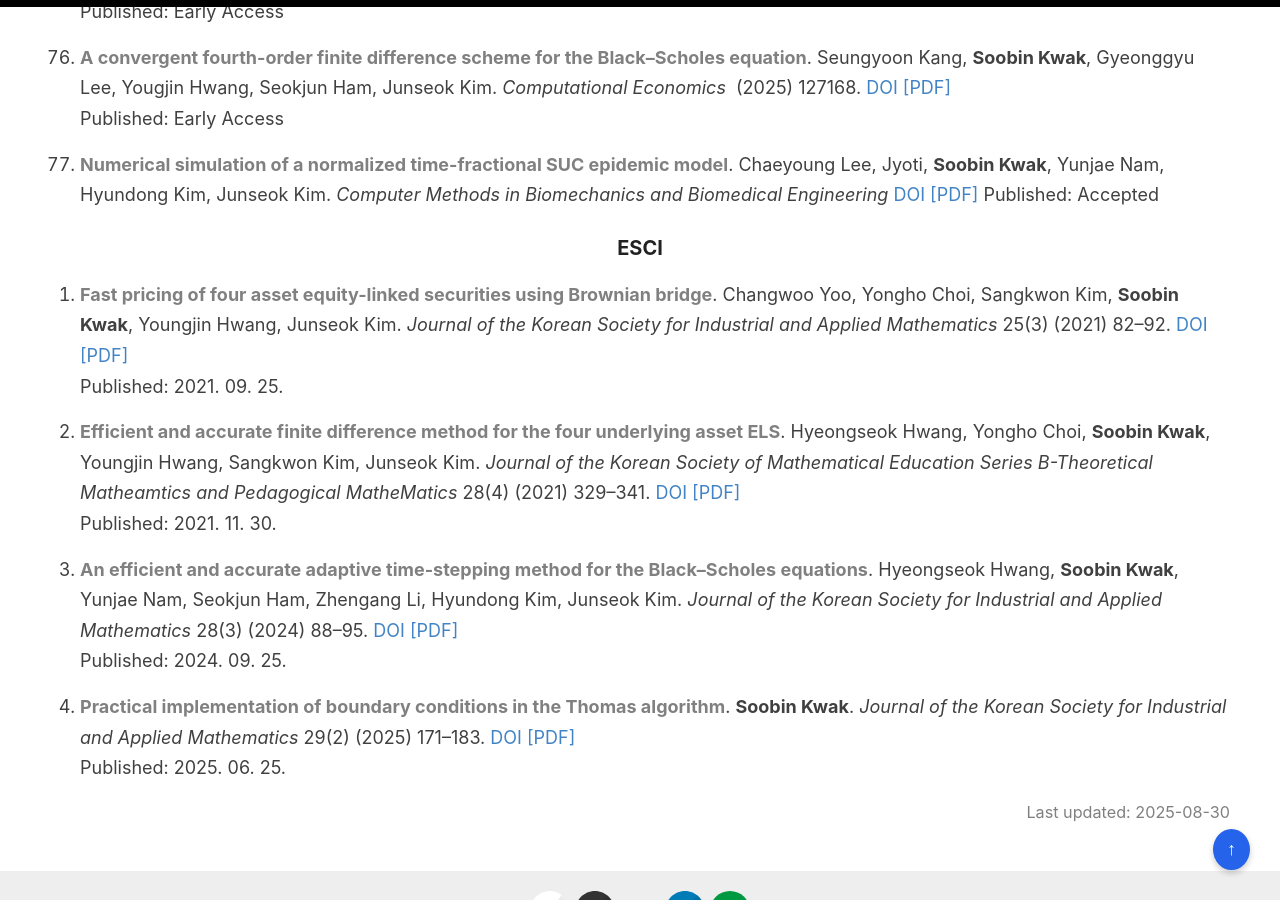
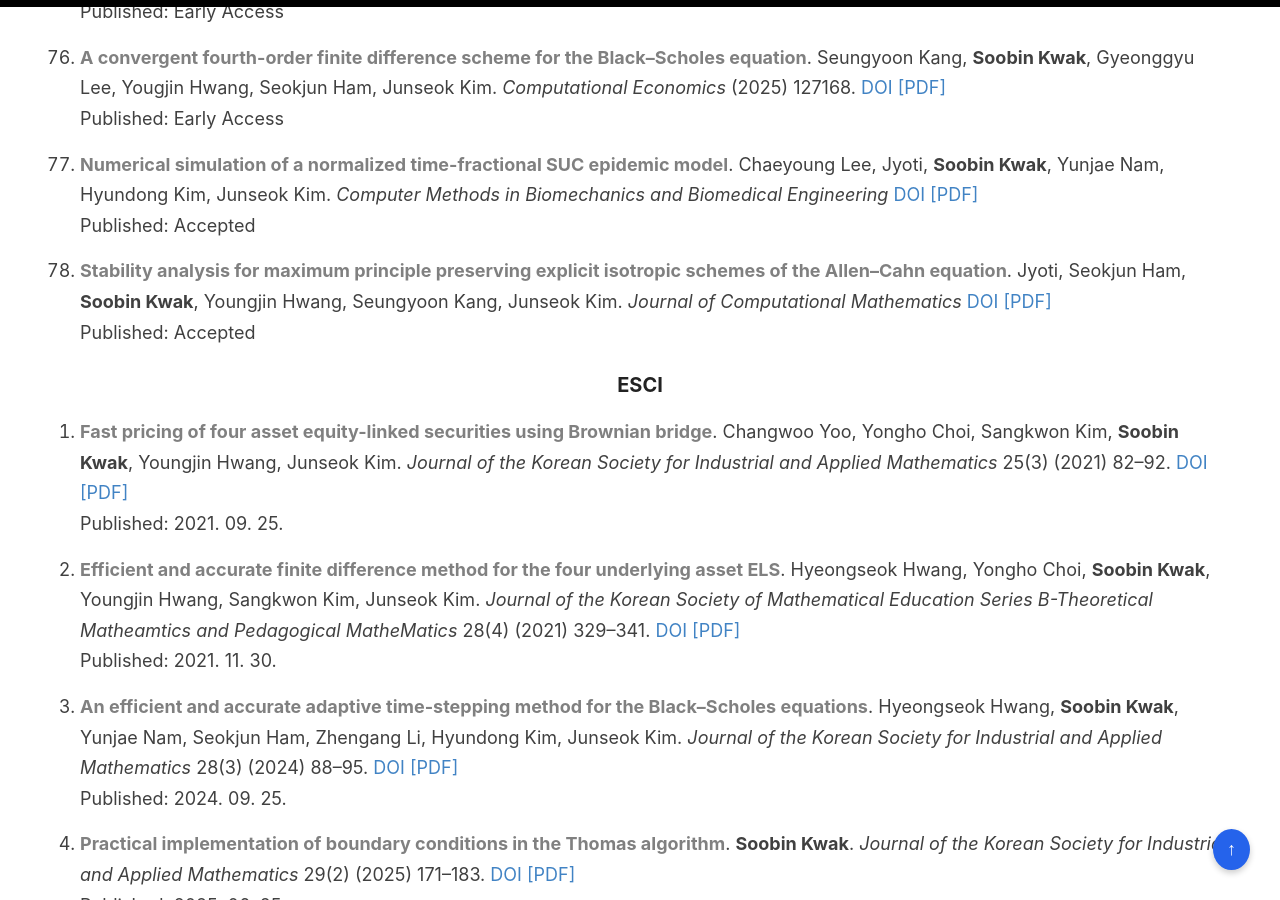
Before and after one commit to skwak/skwak.github.io, a Jekyll site: the page built from _pages/Publications.md, in a window 1280 px wide and 900 px high, scrolled down 8929 px. Built offline with Jekyll 4.4.1, drawn with Linux system fonts in a browser that asks for light colours.

Commit message:
Update Publications.md

```diff
--- a/_pages/Publications.md
+++ b/_pages/Publications.md
@@ -239,16 +239,19 @@ Published: 2025. 09.
 1. <span style="color:#808080; font-weight: bold;">An unconditionally stable adaptive finite difference scheme for the Allen–Cahn equation</span>. Hyundong Kim, Seokjun Ham, **Soobin Kwak**, Junseok Kim. *Computer Physics Communications* 315 (2025) 109712. [DOI](https://doi.org/10.1016/j.cpc.2025.109712) [[PDF]](../papers/1-s2.0-S0010465525002140-main.pdf)
 Published: 2025. 10.
 
-1. <span style="color:#808080; font-weight: bold;">Effective perpendicular boundary conditions in phase-field models using Dirichlet boundary conditions</span>. **Soobin Kwak**, Seokjun Ham, Jian Wang, Hyundong Kim, Junseok Kim. *Engineering with Computers*  (2025) 107179. [DOI](https://doi.org/10.1007/s00366-025-02109-z) [[PDF]](../papers/s00366-025-02109-z.pdf)
+1. <span style="color:#808080; font-weight: bold;">Effective perpendicular boundary conditions in phase-field models using Dirichlet boundary conditions</span>. **Soobin Kwak**, Seokjun Ham, Jian Wang, Hyundong Kim, Junseok Kim. *Engineering with Computers* (2025) 107179. [DOI](https://doi.org/10.1007/s00366-025-02109-z) [[PDF]](../papers/s00366-025-02109-z.pdf)
 Published: Early Access
 
 1. <span style="color:#808080; font-weight: bold;">An efficient operator splitting method for a normalized time-fractional Allen–Cahn equation</span>. Jian Wang, Qin Liu, Keyong Chen, Junxiang Yang, Ziwei Han, **Soobin Kwak**, Yunjae Nam, Seokjun Ham, Junseok Kim. *Fractals* (2025). [DOI](https://doi.org/10.1142/S0218348X25500859) [[PDF]](../papers/)
 Published: Early Access
 
-1. <span style="color:#808080; font-weight: bold;">A convergent fourth-order finite difference scheme for the Black–Scholes equation</span>. Seungyoon Kang, **Soobin Kwak**, Gyeonggyu Lee, Yougjin Hwang, Seokjun Ham, Junseok Kim. *Computational Economics*  (2025) 127168. [DOI](https://doi.org/10.1007/s10614-025-10945-w) [[PDF]](../papers/)
+1. <span style="color:#808080; font-weight: bold;">A convergent fourth-order finite difference scheme for the Black–Scholes equation</span>. Seungyoon Kang, **Soobin Kwak**, Gyeonggyu Lee, Yougjin Hwang, Seokjun Ham, Junseok Kim. *Computational Economics* (2025) 127168. [DOI](https://doi.org/10.1007/s10614-025-10945-w) [[PDF]](../papers/)
 Published: Early Access
 
 1. <span style="color:#808080; font-weight: bold;">Numerical simulation of a normalized time-fractional SUC epidemic model</span>. Chaeyoung Lee, Jyoti, **Soobin Kwak**, Yunjae Nam, Hyundong Kim, Junseok Kim. *Computer Methods in Biomechanics and Biomedical Engineering* [DOI](https://doi.org) [[PDF]](../papers/)
+Published: Accepted
+
+1. <span style="color:#808080; font-weight: bold;">Stability analysis for maximum principle preserving explicit isotropic schemes of the Allen–Cahn equation</span>. Jyoti, Seokjun Ham, **Soobin Kwak**, Youngjin Hwang, Seungyoon Kang, Junseok Kim. *Journal of Computational Mathematics* [DOI](https://doi.org) [[PDF]](../papers/)
 Published: Accepted
 
 ### ESCI
```
